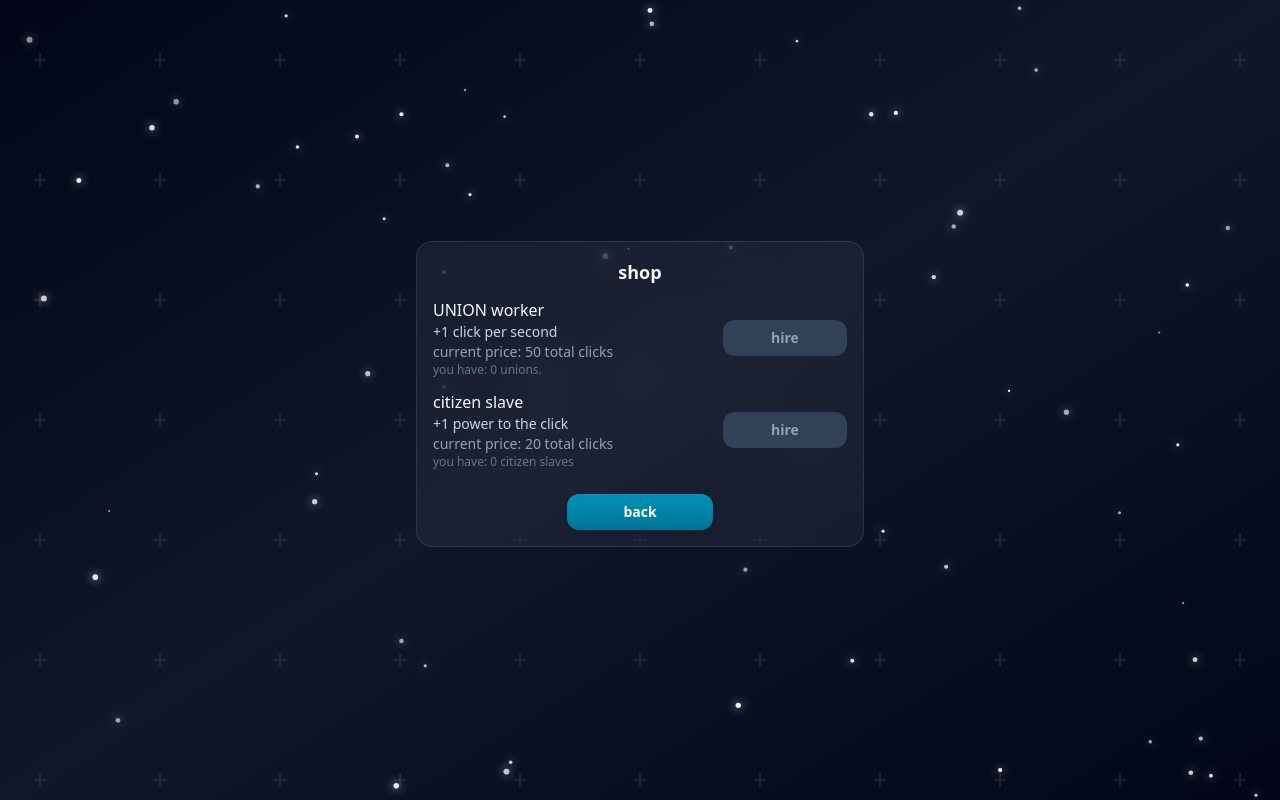
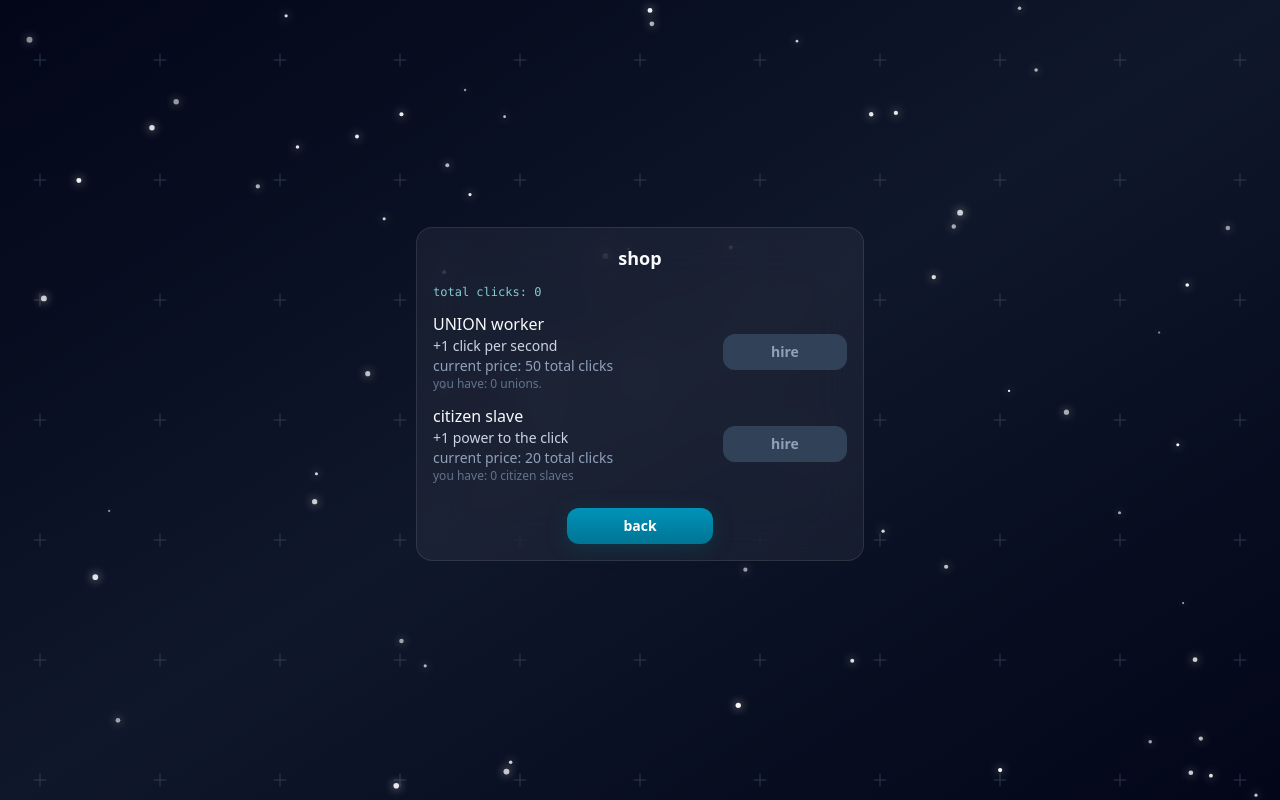
Before and after one commit to privatewithak/click-the-jury, a React (Vite) app: page / in a window 1280 px wide. Both pictures are taken after a click on the button "Shop". Built offline with nearby package versions, Linux system fonts and the light colour scheme.

Commit message:
bttn fixes + add totalclicks meter to shop

```diff
--- a/src/components/Shop.jsx
+++ b/src/components/Shop.jsx
@@ -55,7 +55,9 @@ function Shop({
 
 <div className="mt-4 w-[92%] sm:w-full max-w-md mx-auto rounded-2xl border border-white/10 backdrop-blur-xl bg-white/5 p-3 flex flex-col gap-2 mb-4 z-2 sm:mt-6 sm:p-4 sm:gap-3 sm:mb-5">
         <h2 className="text-base font-semibold text-center sm:text-lg">shop</h2>
+        <span className={`text-xs ${theme.textSoft} font-mono`}>total clicks: {totalClicks}</span>
         <div className="flex items-center justify-between gap-3 sm:gap-4">
+
           <div>
             <div className="font-medium">UNION worker</div>
             <div className="text-xs text-slate-300 sm:text-sm">+1 click per second</div>
@@ -92,7 +94,12 @@ function Shop({
                 : 'bg-emerald-500 hover:bg-emerald-400 text-black transition-all cursor-pointer hover:shadow-[0_0_0_1px_rgba(52,211,153,0.6),0_0_25px_rgba(52,211,153,0.8),0_0_60px_rgba(52,211,153,0.4)] shadow-md active:bg-emerald-700 active:shadow-[0_0_0_1px_rgba(15,23,42,0.9),0_0_15px_rgba(15,23,42,0.9)] active:translate-y-[-1px] duration-200 ease-in-out'
               }`}>hire</button>
         </div>
-              <button onClick={() => setSelected('card')} className={`${theme.buttonBg} text-sm font-semibold py-2 px-14 rounded-xl shadow-md transform transition-all duration-250 hover:-translate-y-0.5 active:translate-y-0.5 focus:outline-none focus-visible:ring-4 focus-visible:ring-white/20 flex items-center justify-center mt-3 mx-auto`}>back</button>
+<button
+  onClick={() => setSelected('card')}
+  className={`${theme.buttonBg} text-sm font-semibold py-2 px-14 rounded-xl overflow-hidden transform transition-transform duration-250 hover:-translate-y-0.5 active:translate-y-0.5 focus:outline-none focus-visible:ring-2 focus-visible:ring-offset-2 focus-visible:ring-white/50 flex items-center justify-center mt-3 mx-auto`}
+>
+  back
+</button>
       </div>
     </>
   )
--- a/src/components/Updatelog.jsx
+++ b/src/components/Updatelog.jsx
@@ -8,7 +8,12 @@ export default function Updatelog({ theme, setSelected }) {
         <li>v1.1 - new cards & combo</li>
         <li>v1.0 - release</li>
       </ul>
-      <button onClick={() => setSelected('card')} className={`${theme.buttonBg} text-sm font-semibold py-2 px-14 rounded-xl shadow-md transform transition-all duration-250 hover:-translate-y-0.5 active:translate-y-0.5 focus:outline-none focus-visible:ring-4 focus-visible:ring-white/20 flex items-center justify-center mt-3 mx-auto`}>back</button>
+<button
+  onClick={() => setSelected('card')}
+  className={`${theme.buttonBg} text-sm font-semibold py-2 px-14 rounded-xl overflow-hidden transform transition-transform duration-250 hover:-translate-y-0.5 active:translate-y-0.5 focus:outline-none focus-visible:ring-2 focus-visible:ring-offset-2 focus-visible:ring-white/50 flex items-center justify-center mt-3 mx-auto`}
+>
+  back
+</button>
     </div>
   );
 }
```
